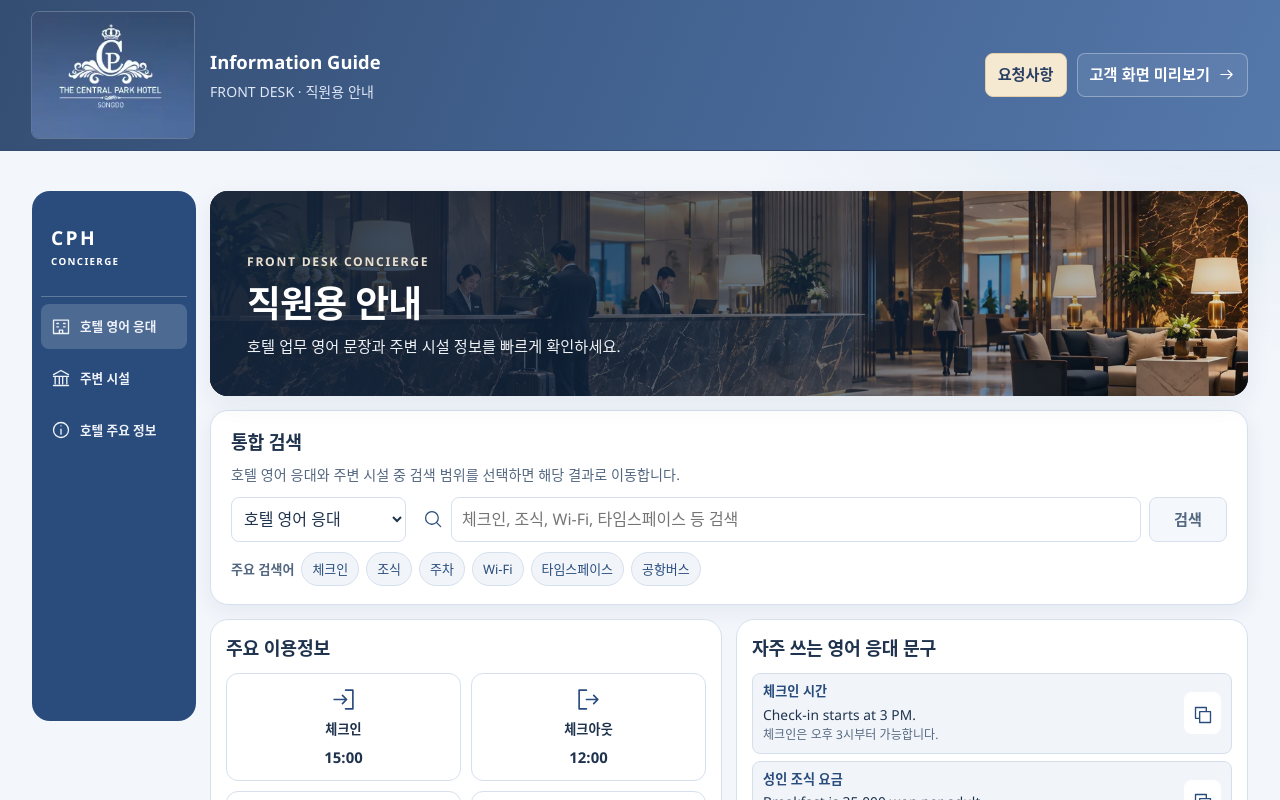
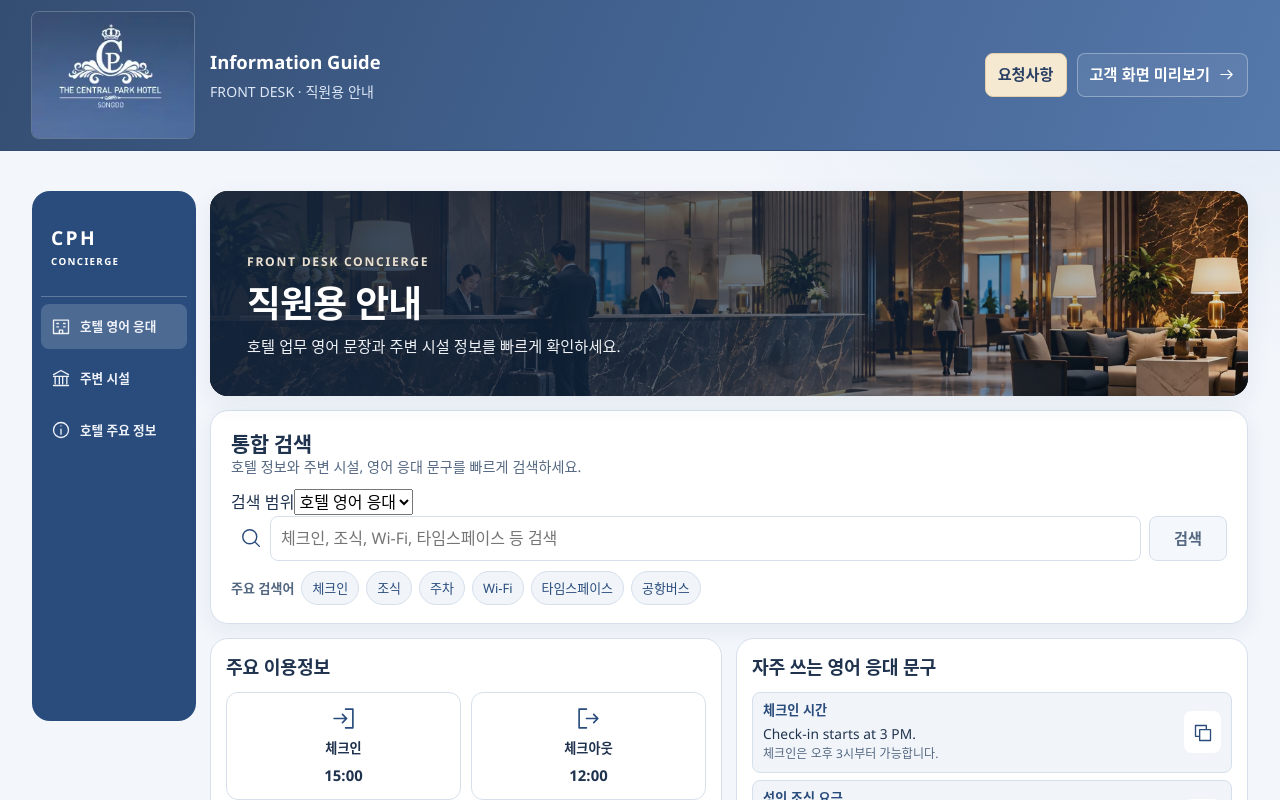
Before and after one commit to unispace1357-blip/CPH-INFORMATION-PROGRAM, a React (Vite) app: page /staff in a window 1280 px wide. Shown: the top 800 px of the page. Built offline with nearby package versions, Linux system fonts and the light colour scheme.

Commit message:
feat(staff): compact searchable dashboard header and working 4-tile hotel shortcuts

```diff
--- a/src/components/staff/StaffDashboard.tsx
+++ b/src/components/staff/StaffDashboard.tsx
@@ -26,22 +26,45 @@ export function StaffSearchHub({ onSearch }: { onSearch: (term: string, scope: S
   }
 
   return <section className="staff-search-hub" aria-labelledby="staff-dashboard-search-title">
-    <div className="concierge-section-heading"><h2 id="staff-dashboard-search-title">통합 검색</h2></div>
-    <p className="staff-search-hub-description">호텔 영어 응대와 주변 시설 중 검색 범위를 선택하면 해당 결과로 이동합니다.</p>
+    <div className="staff-hub-topline">
+      <div>
+        <h2 id="staff-dashboard-search-title">통합 검색</h2>
+        <p className="staff-search-hub-description">호텔 정보와 주변 시설, 영어 응대 문구를 빠르게 검색하세요.</p>
+      </div>
+      <label className="staff-hub-scope-chooser" htmlFor="staff-hub-scope">
+        <span>검색 범위</span>
+        <select id="staff-hub-scope" value={scope} onChange={e => setScope(e.target.value as SearchScope)}>
+          <option value="hotel">호텔 영어 응대</option><option value="facilities">주변 시설</option>
+        </select>
+      </label>
+    </div>
     <form className="staff-search-hub-form" onSubmit={submit}>
-      <label className="staff-hub-scope-label" htmlFor="staff-hub-scope">검색 범위</label>
-      <select id="staff-hub-scope" value={scope} onChange={e => setScope(e.target.value as SearchScope)}>
-        <option value="hotel">호텔 영어 응대</option><option value="facilities">주변 시설</option>
-      </select>
-      <label className="staff-search-hub-input-label" htmlFor="staff-hub-input"><Icon name="search" size={19} /><span className="visually-hidden">검색어 입력</span></label>
+      <label className="staff-search-hub-input-label" htmlFor="staff-hub-input"><Icon name="search" size={21} /><span className="visually-hidden">검색어 입력</span></label>
       <input id="staff-hub-input" type="search" value={term} onChange={e => setTerm(e.target.value)} placeholder="체크인, 조식, Wi-Fi, 타임스페이스 등 검색" autoComplete="off" />
-      <button type="submit" className="button button--primary" disabled={!term.trim()}>검색</button>
+      <button type="submit" className="button button--primary" disabled={!term.trim()} aria-label="검색">검색</button>
     </form>
     <div className="staff-search-suggestions" aria-label="자주 검색하는 항목">
       <span>주요 검색어</span>
       {quickTerms.map(t => <button key={t.scope + t.term} type="button" onClick={() => { setTerm(t.term); setScope(t.scope); onSearch(t.term, t.scope) }}>{t.term}</button>)}
     </div>
   </section>
+}
+
+const staffTopicTiles: { label: string; term: string; icon: 'bed' | 'hotel' | 'info' | 'parking' }[] = [
+  { label: '객실 이용', term: 'Wi-Fi', icon: 'bed' },
+  { label: '공용 비품', term: '전자레인지', icon: 'hotel' },
+  { label: '반려동물', term: '반려동물', icon: 'info' },
+  { label: '교통·주차', term: '주차', icon: 'parking' },
+]
+
+/** Compact topic shortcuts run real script searches; they are not dead presentation tiles. */
+export function StaffTopicShortcuts({ onSearch }: { onSearch: (term: string, scope: SearchScope) => void }) {
+  return <div className="staff-topic-shortcuts" role="group" aria-label="호텔 안내 바로가기">
+    {staffTopicTiles.map(tile =>
+      <button key={tile.label} type="button" onClick={() => onSearch(tile.term, 'hotel')}>
+        <Icon name={tile.icon} size={21} /><span>{tile.label}</span>
+      </button>)}
+  </div>
 }
 
 const featureIds = ['check-in-time', 'breakfast-adult-price', 'room-wifi', 'check-out-time']
```
